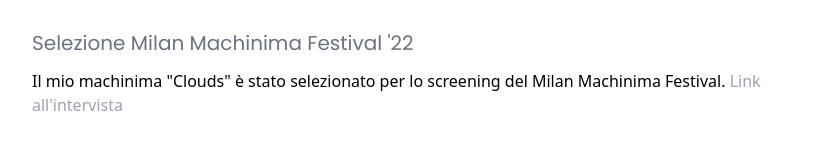
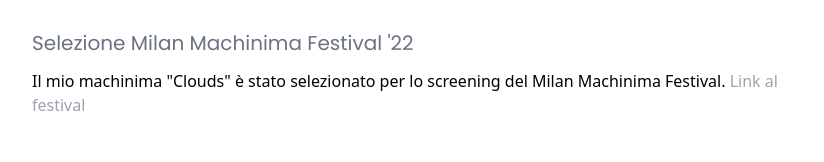
Before and after one commit to lorenzoantei/myBlog, a Gatsby site: page /cv in a window 1280 px wide. Shown: the part 483-645 px from the top of the page, 208-1032 px from the left. Built offline with nearby package versions, Linux system fonts and the light colour scheme; Gatsby itself is replaced by a stand-in of ours.

Commit message:
Update cv.js

```diff
--- a/src/pages/cv.js
+++ b/src/pages/cv.js
@@ -18,7 +18,7 @@
 
           <div class="py-6">
             <h3 className="font-poppins text-xl text-gray-500 py-3">Selezione Milan Machinima Festival '22</h3>
-          <p>Il mio machinima "Clouds" è stato selezionato per lo screening del Milan Machinima Festival. <a class="text-gray-400 hover:text-black hover:ease-in-out duration-1000" href="https://milanmachinimafestival.org/">Link all'intervista</a></p>
+          <p>Il mio machinima "Clouds" è stato selezionato per lo screening del Milan Machinima Festival. <a class="text-gray-400 hover:text-black hover:ease-in-out duration-1000" href="https://milanmachinimafestival.org/">Link al festival</a></p>
           </div>
 
           <div class="py-6">
```
